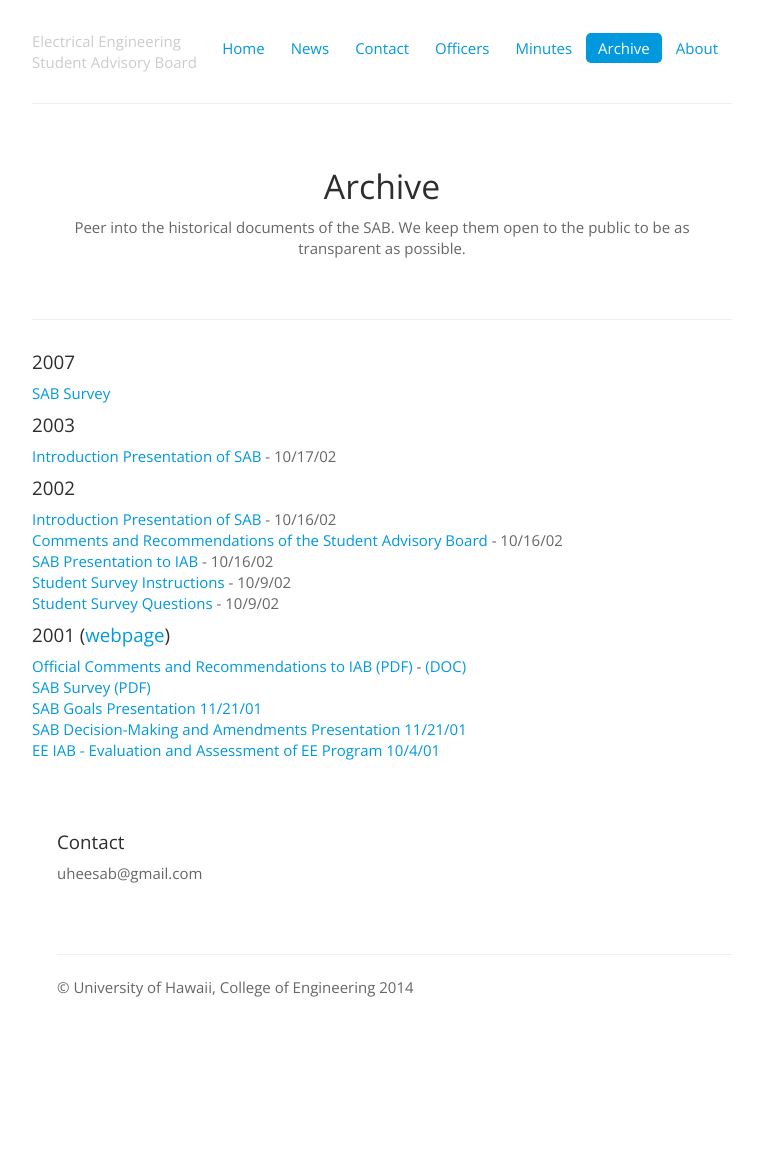
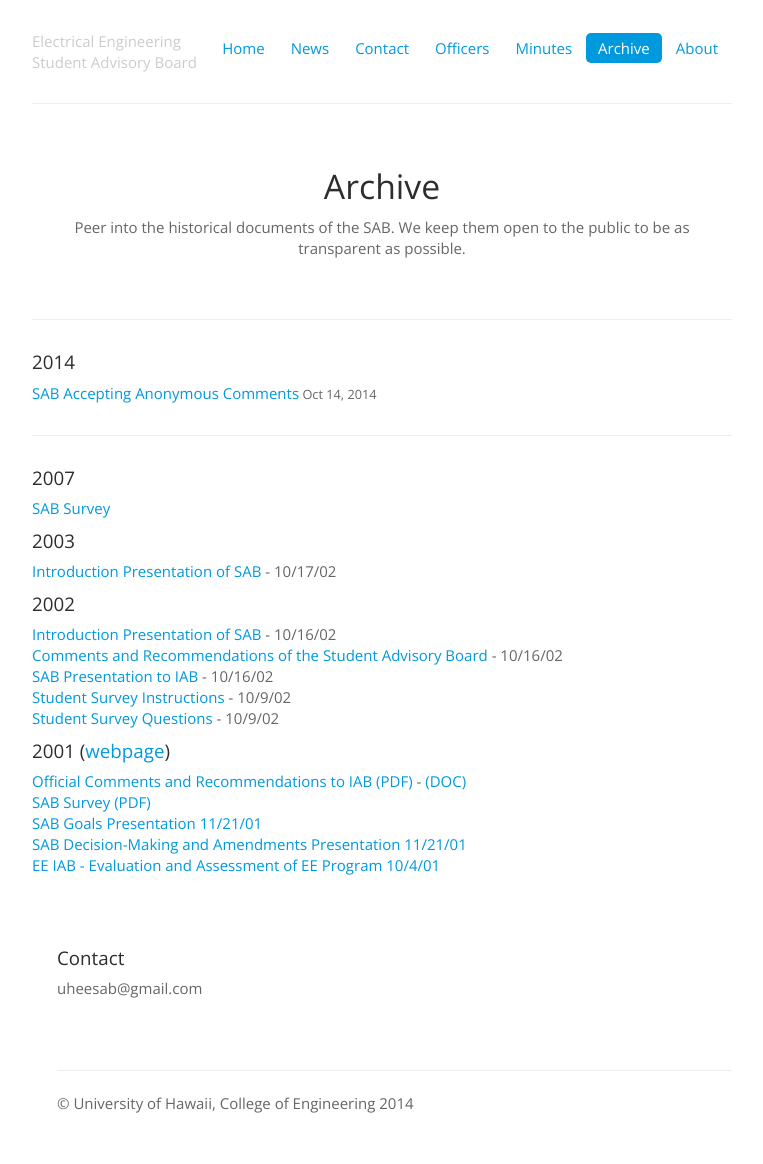
Before and after one commit to IEEE-UH-Manoa/sab.ieeeatuhm.com, a Jekyll site: the page built from archive/index.html, in a window 1280 px wide. Shown: the whole page, without its empty margins (258-1021 px from the left). Built offline with Jekyll 4.4.1, drawn with Linux system fonts in a browser that asks for light colours; before the commit the page ends 1049 px from its top, so only the background shows below that.

Commit message:
Updated Archive listings for 2014
scrapes all posts for 2014 year

```diff
--- a/archive/index.html
+++ b/archive/index.html
@@ -11,6 +11,16 @@ section: archive
         to be as transparent as possible.
         </p>
       </div>
+
+      <hr>
+      <h4>2014</h4>
+      <ul class="unstyled">
+        {% for post in site.posts %}
+        	{% if post.date | date: "%Y" = "2014" %}
+              <li><a class="post-link" href="{{ post.url | prepend: site.baseurl }}">{{ post.title }}</a><small> {{ post.date | date: "%b %-d, %Y" }} </small></li>
+          {% endif %}
+        {% endfor %}
+      </ul>
 
       <hr>
       <h4>2007</h4>
```
